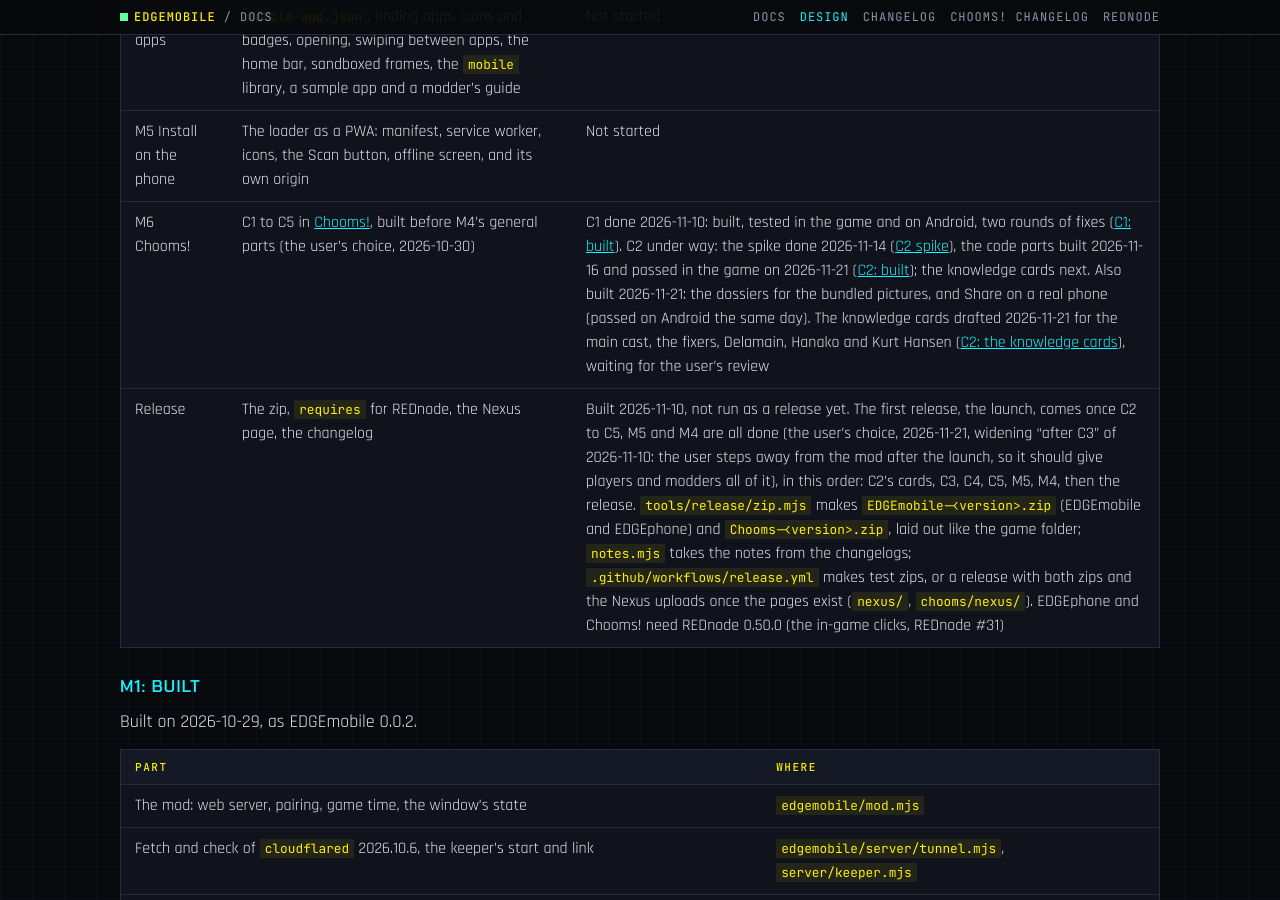
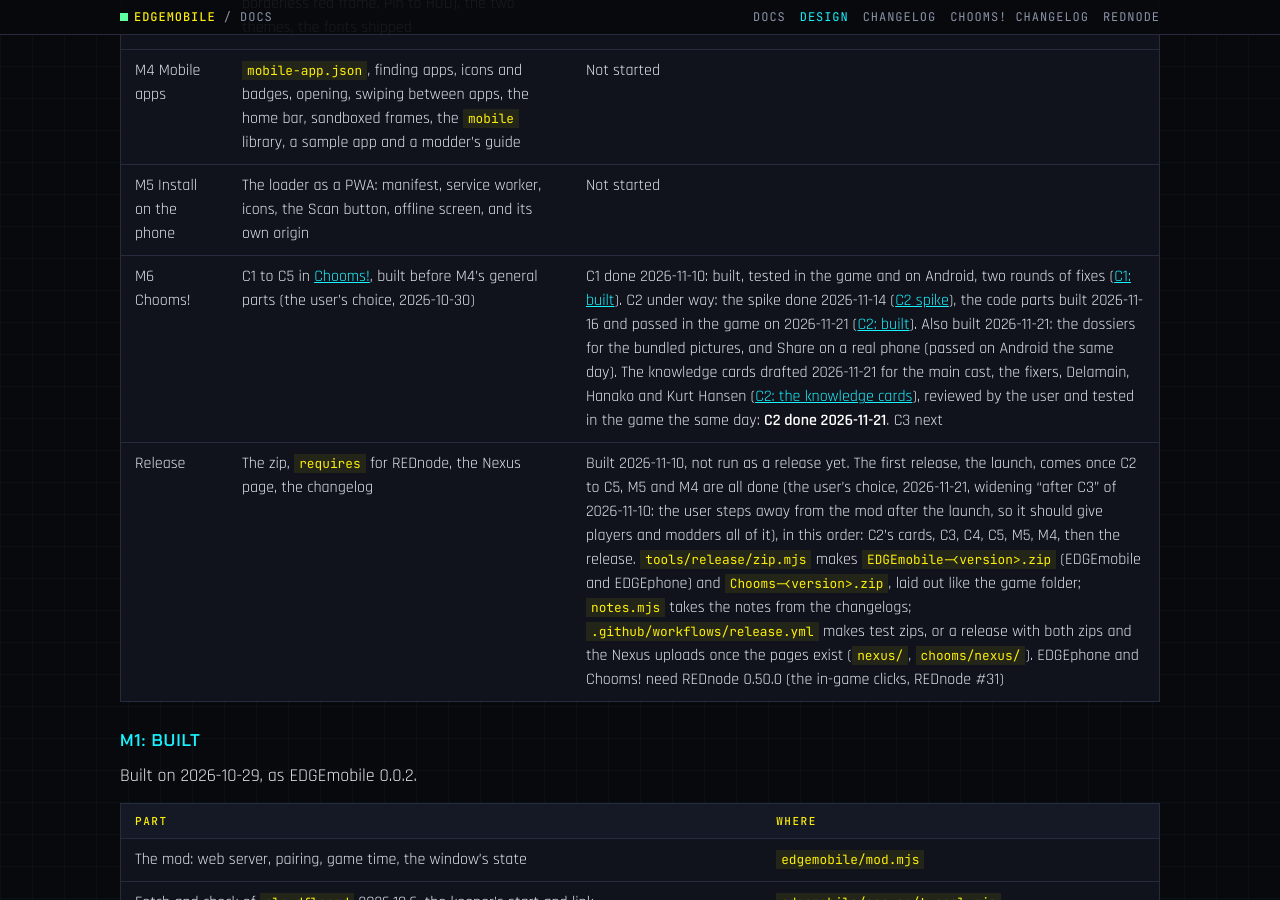
Before and after one commit to Edgemodders/EDGEmobile, a Jekyll site: the page built from docs/design.md, in a window 1280 px wide and 900 px high, scrolled down 35038 px. Built offline with Jekyll 4.4.1, drawn with Linux system fonts in a browser that asks for light colours; some of the changed text lies outside the part shown.

Commit message:
Docs: the knowledge cards reviewed, C2 done; C3 next
Co-Authored-By: Claude Opus 5.5 <noreply@anthropic.com>

```diff
--- a/docs/design.md
+++ b/docs/design.md
@@ -588,7 +588,7 @@ Checked against "Pairing and security": nothing changes in pairing, the tunnel o
 
 ### C2: the knowledge cards (drafted 2026-11-21)
 
-Part 3 of the [C2 plan](#c2-plan): the main cast's cards, then the fixers' and the other story figures' (the same day), drafted for the user's review.
+Part 3 of the [C2 plan](#c2-plan): the main cast's cards, then the fixers' and the other story figures' (the same day), drafted for the user's review. **The user reviewed them on 2026-11-21 ("The knowledge cards look good"), with no changes, and the cards test passed the same day: C2 done.**
 
 | Part | Where | How |
 |---|---|---|
@@ -672,7 +672,7 @@ Each phase ends with a test by the user, on a real phone where it applies, befor
 | M3 The OS | The shell on both screens: the home screen (status line, clock, app grid, dock), the dock on the real phone, the phone in the game (a borderless red frame, Pin to HUD), the two themes, the fonts shipped | Done 2026-10-30: built, tested in the game and on Android, with EDGEphone as its own app ([EDGEphone](#edgephone-the-phone-as-its-own-app), [0.0.7](#007-rednodes-world-flag-and-the-games-text)) |
 | M4 Mobile apps | `mobile-app.json`, finding apps, icons and badges, opening, swiping between apps, the home bar, sandboxed frames, the `mobile` library, a sample app and a modder's guide | Not started |
 | M5 Install on the phone | The loader as a PWA: manifest, service worker, icons, the Scan button, offline screen, and its own origin | Not started |
-| M6 Chooms! | C1 to C5 in [Chooms!](#chooms), built before M4's general parts (the user's choice, 2026-10-30) | C1 done 2026-11-10: built, tested in the game and on Android, two rounds of fixes ([C1: built](#c1-built)). C2 under way: the spike done 2026-11-14 ([C2 spike](#c2-spike-what-the-journal-holds)), the code parts built 2026-11-16 and passed in the game on 2026-11-21 ([C2: built](#c2-built-the-code-parts)); the knowledge cards next. Also built 2026-11-21: the dossiers for the bundled pictures, and Share on a real phone (passed on Android the same day). The knowledge cards drafted 2026-11-21 for the main cast, the fixers, Delamain, Hanako and Kurt Hansen ([C2: the knowledge cards](#c2-the-knowledge-cards-drafted-2026-11-21)), waiting for the user's review |
+| M6 Chooms! | C1 to C5 in [Chooms!](#chooms), built before M4's general parts (the user's choice, 2026-10-30) | C1 done 2026-11-10: built, tested in the game and on Android, two rounds of fixes ([C1: built](#c1-built)). C2 under way: the spike done 2026-11-14 ([C2 spike](#c2-spike-what-the-journal-holds)), the code parts built 2026-11-16 and passed in the game on 2026-11-21 ([C2: built](#c2-built-the-code-parts)). Also built 2026-11-21: the dossiers for the bundled pictures, and Share on a real phone (passed on Android the same day). The knowledge cards drafted 2026-11-21 for the main cast, the fixers, Delamain, Hanako and Kurt Hansen ([C2: the knowledge cards](#c2-the-knowledge-cards-drafted-2026-11-21)), reviewed by the user and tested in the game the same day: **C2 done 2026-11-21**. C3 next |
 | Release | The zip, `requires` for REDnode, the Nexus page, the changelog | Built 2026-11-10, not run as a release yet. The first release, the launch, comes once C2 to C5, M5 and M4 are all done (the user's choice, 2026-11-21, widening "after C3" of 2026-11-10: the user steps away from the mod after the launch, so it should give players and modders all of it), in this order: C2's cards, C3, C4, C5, M5, M4, then the release. `tools/release/zip.mjs` makes `EDGEmobile-<version>.zip` (EDGEmobile and EDGEphone) and `Chooms-<version>.zip`, laid out like the game folder; `notes.mjs` takes the notes from the changelogs; `.github/workflows/release.yml` makes test zips, or a release with both zips and the Nexus uploads once the pages exist (`nexus/`, `chooms/nexus/`). EDGEphone and Chooms! need REDnode 0.50.0 (the in-game clicks, REDnode #31) |
 
 ### M1: built
```
Also changed, not shown: CLAUDE.md (+1 -1 lines), docs/index.md (+1 -1 lines), README.md, docs/assets/brand/badges/status.svg, 1 other file.
